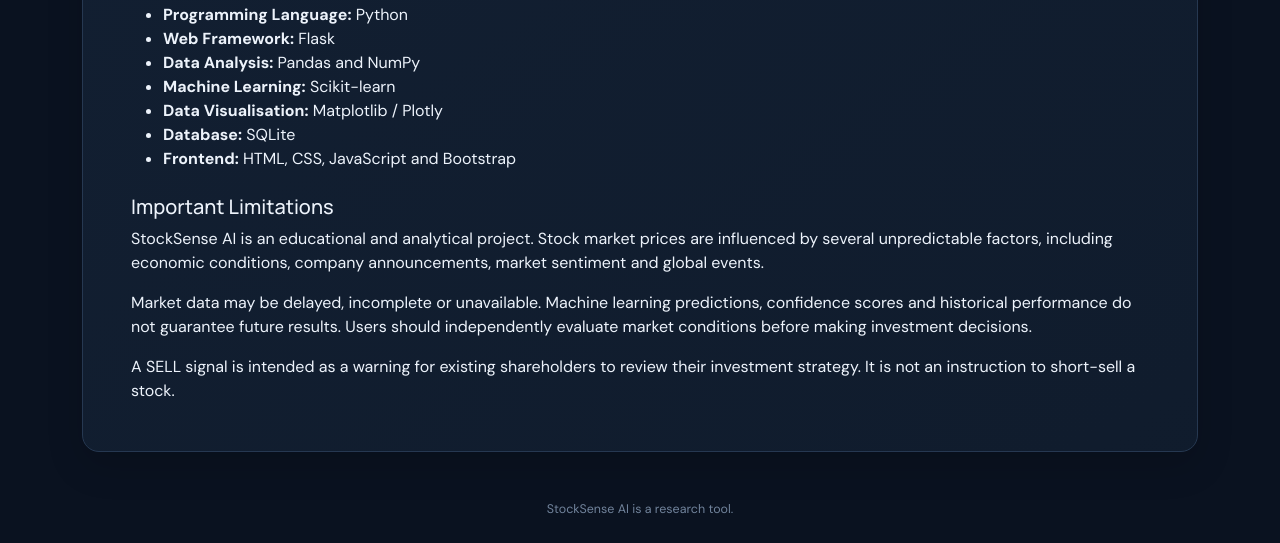
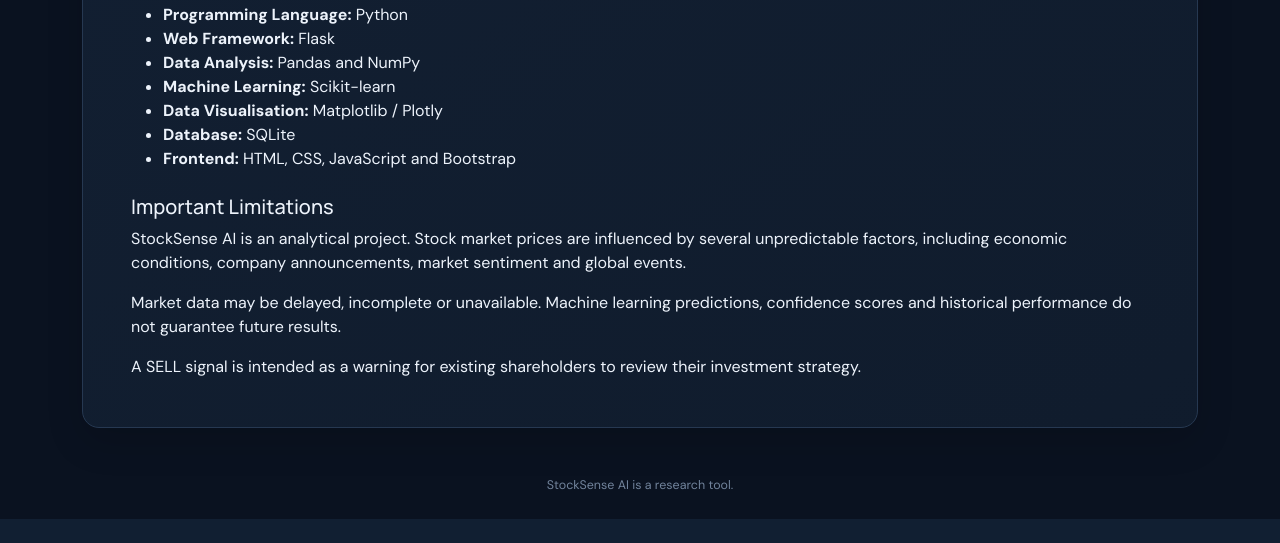
Before and after one commit to Shakir-MUI/StockSense-AI, a Flask app: page /about in a window 1280 px wide. Shown: the part 1346-1889 px from the top of the page. After the commit the page ends 1865 px from the top, so only its background shows below. Run offline with Flask 3, Linux system fonts and the light colour scheme; some libraries are stand-ins or nearby versions.

Commit message:
sligthly change in about pg

```diff
--- a/templates/about.html
+++ b/templates/about.html
@@ -128,7 +128,7 @@
     <h2 class="h5 mt-4">Important Limitations</h2>
 
     <p>
-        StockSense AI is an educational and analytical project.
+        StockSense AI is an analytical project.
         Stock market prices are influenced by several unpredictable
         factors, including economic conditions, company announcements,
         market sentiment and global events.
@@ -138,14 +138,11 @@
         Market data may be delayed, incomplete or unavailable.
         Machine learning predictions, confidence scores and
         historical performance do not guarantee future results.
-        Users should independently evaluate market conditions
-        before making investment decisions.
     </p>
 
     <p class="mb-0">
         A SELL signal is intended as a warning for existing
         shareholders to review their investment strategy.
-        It is not an instruction to short-sell a stock.
     </p>
 
 </div>
```
